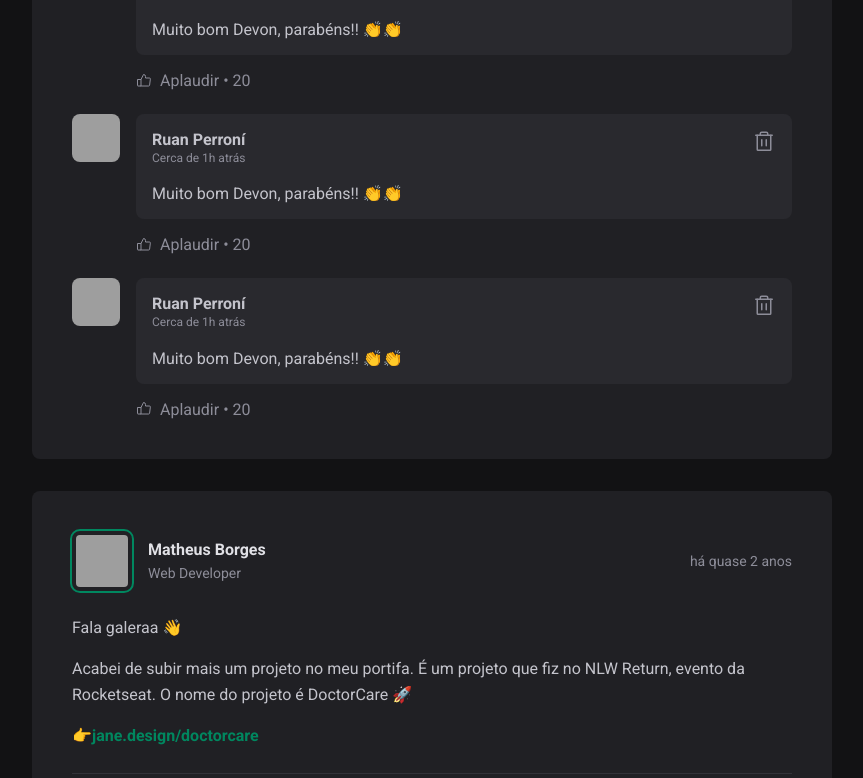
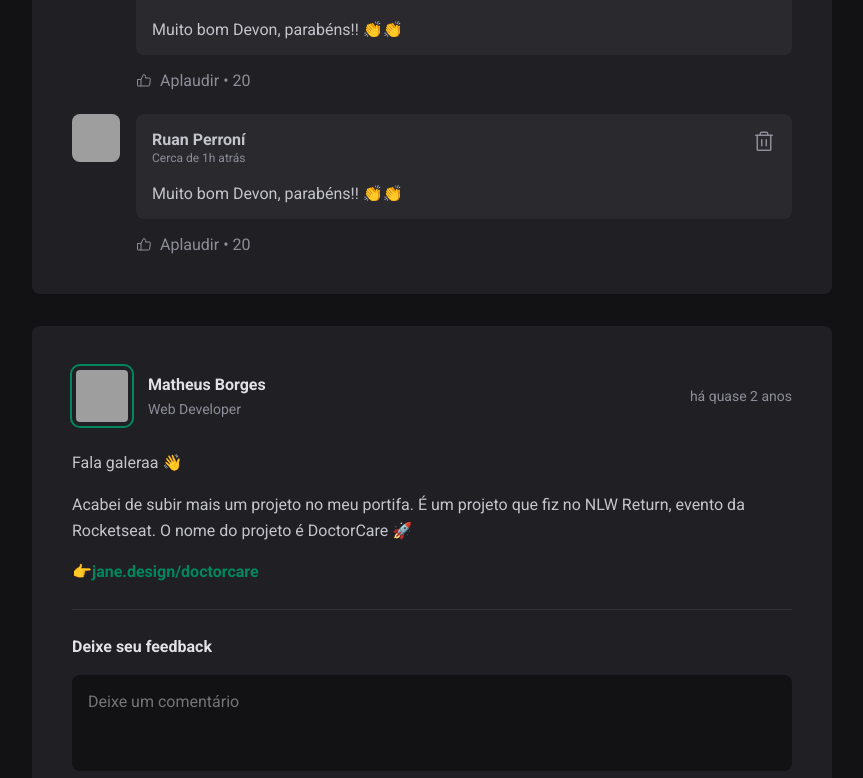
Before and after one commit to RuanPerroni/Ignite-Feed, a React (Vite) app: page / in a window 1280 px wide. Shown: the part 635-1413 px from the top of the page, without its empty margins (352-1215 px from the left). Built offline with nearby package versions, Linux system fonts and the light colour scheme; grey boxes are pictures that could not be loaded.

Commit message:
feat: :art: add useState to comments

```diff
--- a/src/components/Post.jsx
+++ b/src/components/Post.jsx
@@ -4,8 +4,11 @@ import ptBR from "date-fns/locale/pt-BR";
 import { Avatar } from "./Avatar";
 import { Comment } from "./Comment";
 import styles from "./Post.module.css";
+import { useState } from "react";
 
 export function Post({ author, publishedAt, content }) {
+  const [comments, setComments] = useState([1, 2]);
+
   const publishedDateFormatted = format(
     publishedAt,
     "d 'de' LLLL 'às' HH:mm'h'",
@@ -18,6 +21,12 @@ export function Post({ author, publishedAt, content }) {
     locale: ptBR,
     addSuffix: true,
   });
+
+  function handleCreateNewComment() {
+    event.preventDefault();
+
+    setComments([...comments, comments.length + 1]);
+  }
 
   return (
     <article className={styles.post}>
@@ -52,7 +61,7 @@ export function Post({ author, publishedAt, content }) {
         })}
       </div>
 
-      <form className={styles.commentForm}>
+      <form onSubmit={handleCreateNewComment} className={styles.commentForm}>
         <strong>Deixe seu feedback</strong>
 
         <textarea placeholder="Deixe um comentário" />
@@ -63,12 +72,12 @@ export function Post({ author, publishedAt, content }) {
       </form>
 
       <div className={styles.commentList}>
-        <Comment />
-        <Comment />
-        <Comment />
+        {comments.map((comment) => {
+          return <Comment />;
+        })}
       </div>
     </article>
   );
 }
 
-//aula: Propriedades do post - segunda aula
+//aula: Inserindo comentários - quarta aula
```
